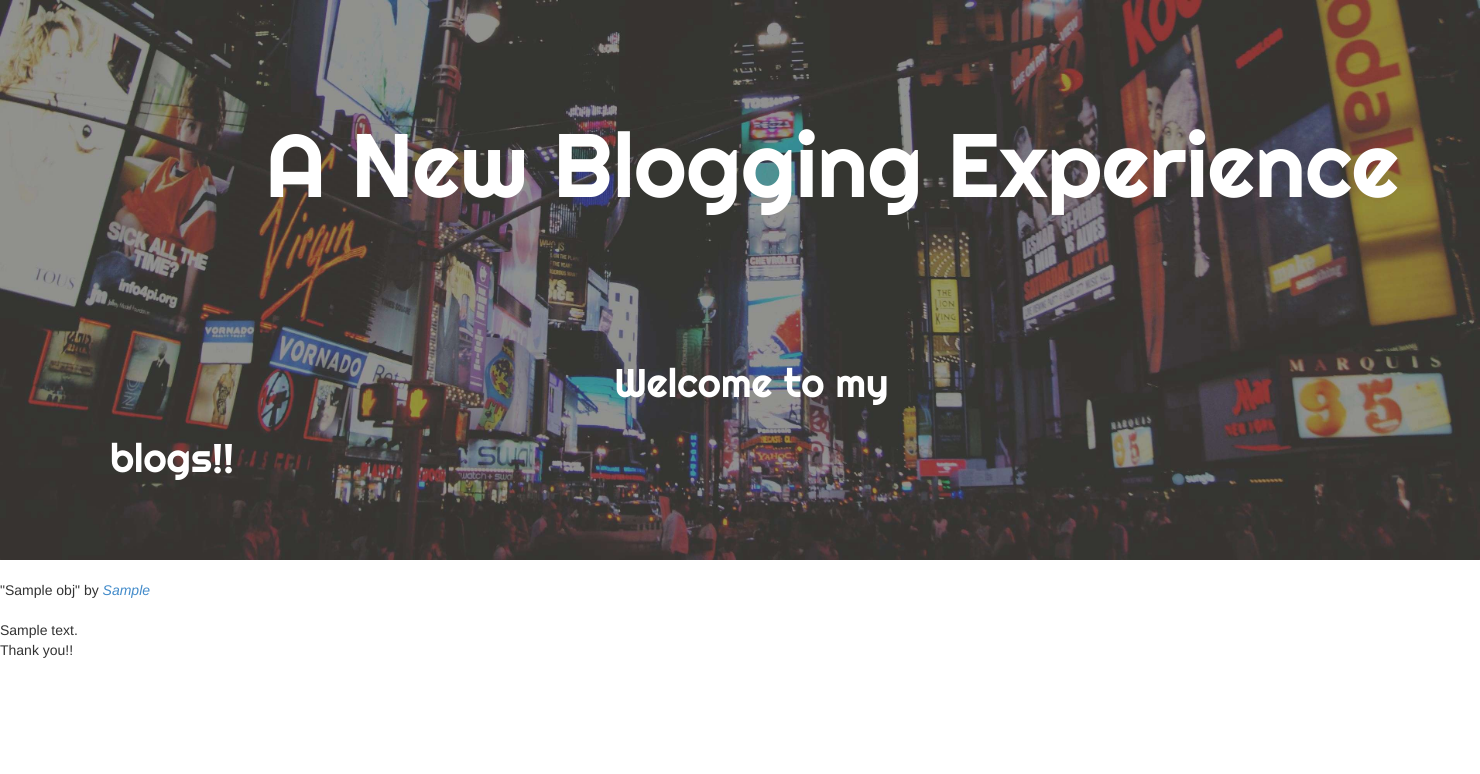
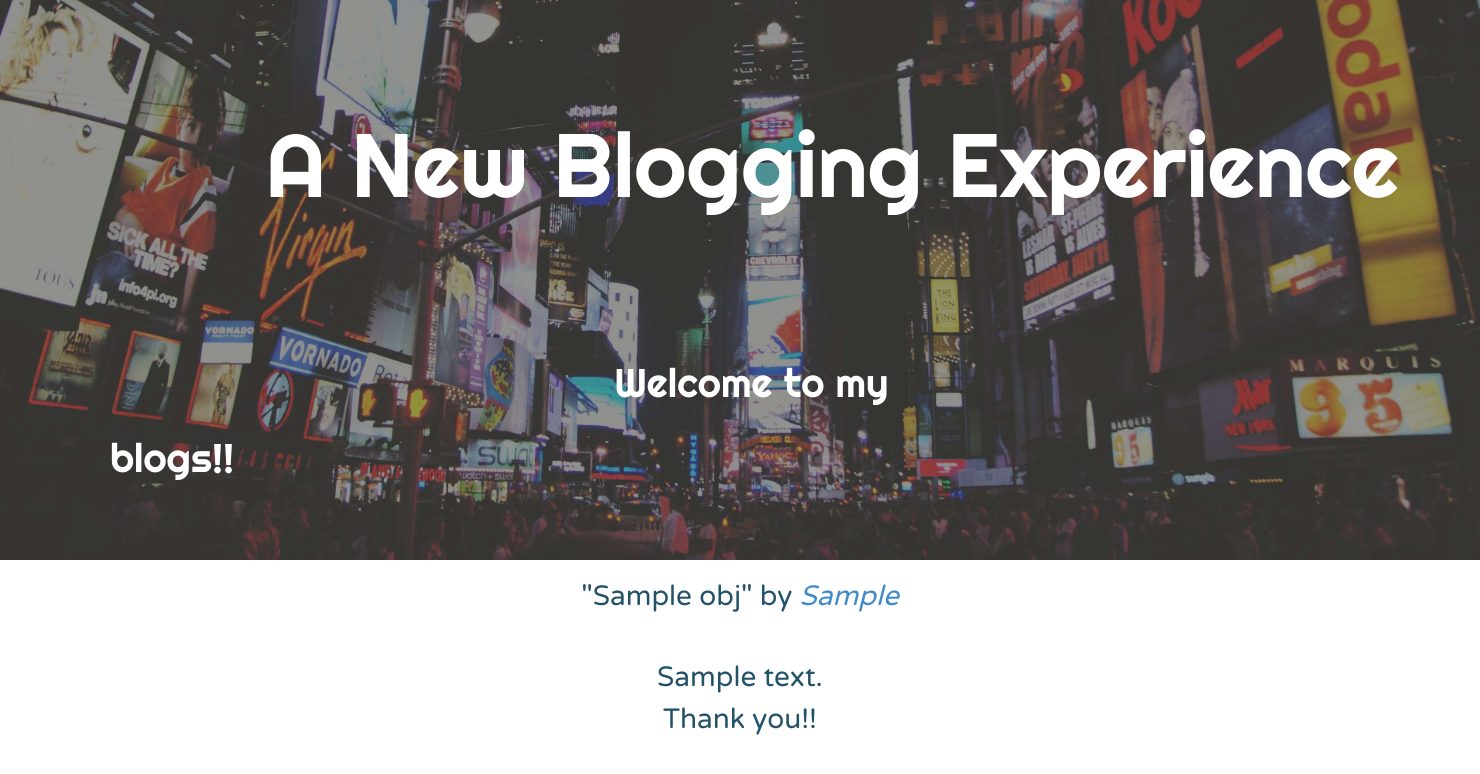
Before and after one commit to darshithb/myblog, a Django app: template templates/view_blog.html in a window 1480 px wide. Shown: the top 774 px of the page. Run offline with Django 3.2, Linux system fonts and the light colour scheme; the template is opened without the code that fills it: most values are stand-ins (such as "Sample title", 1, 10 or a date in 2020); data that the repository does not hold is empty; some libraries are stand-ins or nearby versions.

Commit message:
added logic to view blog in a new html

```diff
--- a/myblog/urls.py
+++ b/myblog/urls.py
@@ -14,10 +14,10 @@ v1_api.register(EntryResource())
 
 urlpatterns = patterns('',
                        url(r'^$', index),
-                       url(r'^blog/view/(?P<slug>[^\.]+)', 'view_post', name='view_blog_post'),
+                       url(r'^blog/(?P<slug>[^\.]+)', view_blog_category.as_view(), name='view_blog_post'),
                        #url(r'^blog/category/(?P<slug>[^\.]+)', 'view_category', name='view_blog_category'),
                        url(r'^admin/', include(admin.site.urls)),
                        url(r'^blog/', include('myapp.urls')),
                        url(r'^api/', include(v1_api.urls)),
-                       url(r'^/(?P<slug>)', 'view_category', name='view_blog_category'),
+                       # url(r'^/(?P<slug>)', view_blog_category.as_view(), name='view_blog_category'),
                        )
--- a/static/css/style.css
+++ b/static/css/style.css
@@ -39,7 +39,25 @@ h2 {
     font-size: 2em;
     line-height: 1.2;
     font-family: 'Varela Round', sans-serif;
-    /*word-wrap: break-word;*/
+}
+
+.details-blog {
+    text-align: center;
+    color: #245269;
+    font-size: 2em;
+    line-height: 1.2;
+    font-family: 'Varela Round', sans-serif;
+}
+
+
+.details-blog-body {
+    text-align: center;
+    color: #245269;
+    font-size: 2em;
+    line-height: 1.5;
+    font-family: 'Varela Round', sans-serif;
+    margin-left: 300px;
+    margin-right: 300px;
 }
 
 .entry-summary {
```
Also changed, not shown: myapp/views.py (+16 -0 lines), templates/index.html (+7 -5 lines).
